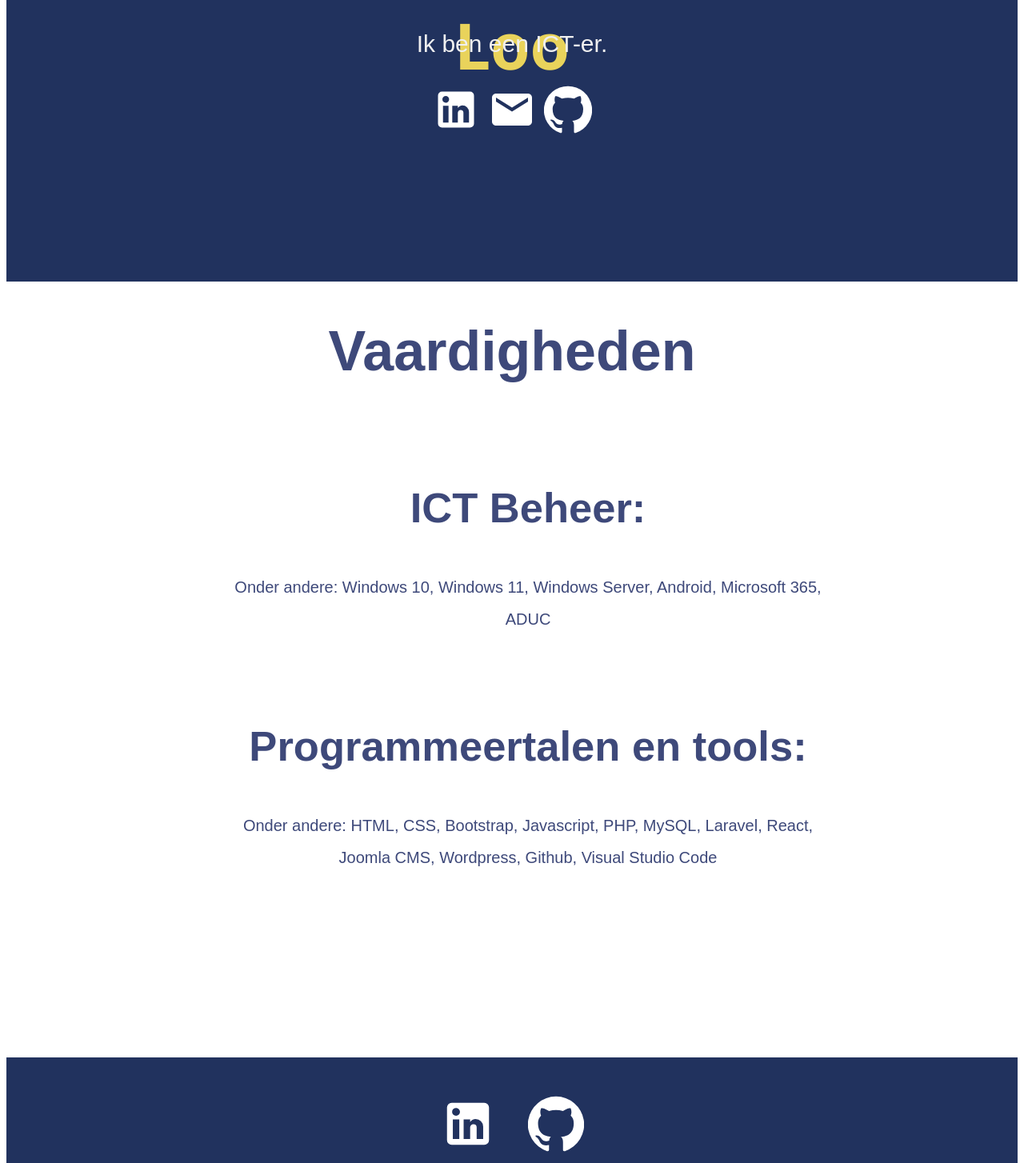
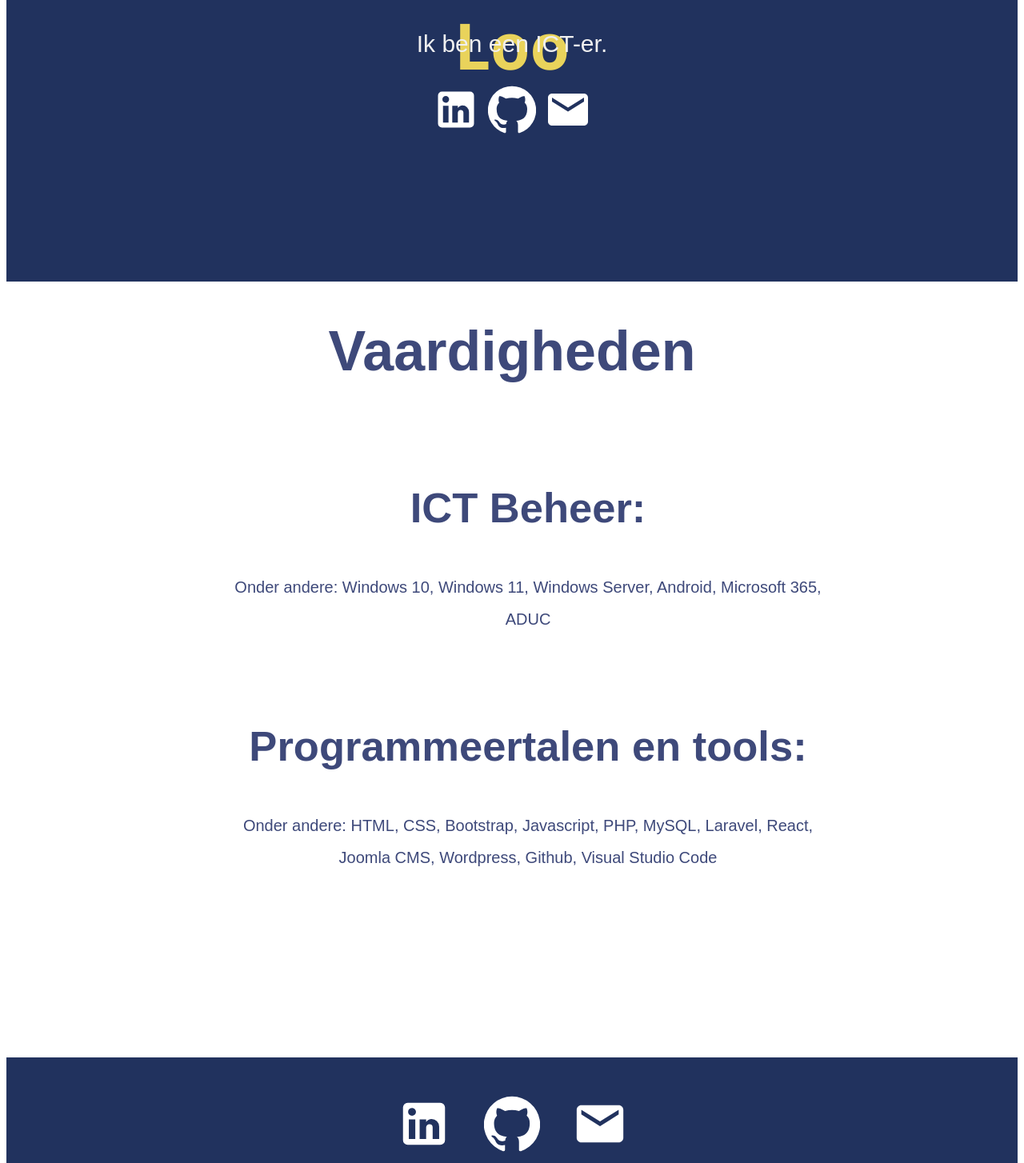
Before and after one commit to NickvanLoo/Portfolio-website2023, a React (Create React App) app in the folder portfolio-website2023/: page / in a window 1280 px wide. Shown: the part 456-1910 px from the top of the page at 80% size. Built offline with nearby package versions, Linux system fonts and the light colour scheme.

Commit message:
Update Homepage

```diff
--- a/portfolio-website2023/src/components/Footer.js
+++ b/portfolio-website2023/src/components/Footer.js
@@ -1,14 +1,16 @@
 import React from "react";
 import LinkedInIcon from "@material-ui/icons/LinkedIn";
- import GithubIcon from "@material-ui/icons/GitHub";
+import GithubIcon from "@material-ui/icons/GitHub";
+import EmailIcon from "@material-ui/icons/Email";
 import "../styles/Footer.css";
 
 function Footer(){
     return(
         <div className="footer">
             <div className="socialMedia">
-                <a href="https://nl.linkedin.com/in/nick-van-loo-37675b196"><LinkedInIcon /></a>
-                <a href="https://github.com/NickvanLoo"><GithubIcon /></a>
+                <a href="https://nl.linkedin.com/in/nick-van-loo-37675b196" target="_blank"><LinkedInIcon /></a>
+                <a href="https://github.com/NickvanLoo" target="_blank"><GithubIcon /></a>
+                <a href="mailto:nick@nickvanloo.nl" target="_blank"><EmailIcon /></a>
             </div>
             <p>&copy; 2023 nickvanloo.nl</p>
         </div>
--- a/portfolio-website2023/src/pages/Home.js
+++ b/portfolio-website2023/src/pages/Home.js
@@ -11,9 +11,9 @@ function Home(){
                 <h2>Hallo, mijn naam is Nick van Loo</h2>
                 <div className="prompt">
                     <p>Ik ben een ICT-er.</p>
-                    <LinkedInIcon />
-                    <EmailIcon />
-                    <GithubIcon />
+                    <a href="https://nl.linkedin.com/in/nick-van-loo-37675b196" target="_blank"><LinkedInIcon /></a>
+                    <a href="https://github.com/NickvanLoo" target="_blank"><GithubIcon /></a>
+                    <a href="mailto:nick@nickvanloo.nl" target="_blank"><EmailIcon /></a>
                 </div>
             </div>
             <div className="skills">
```
